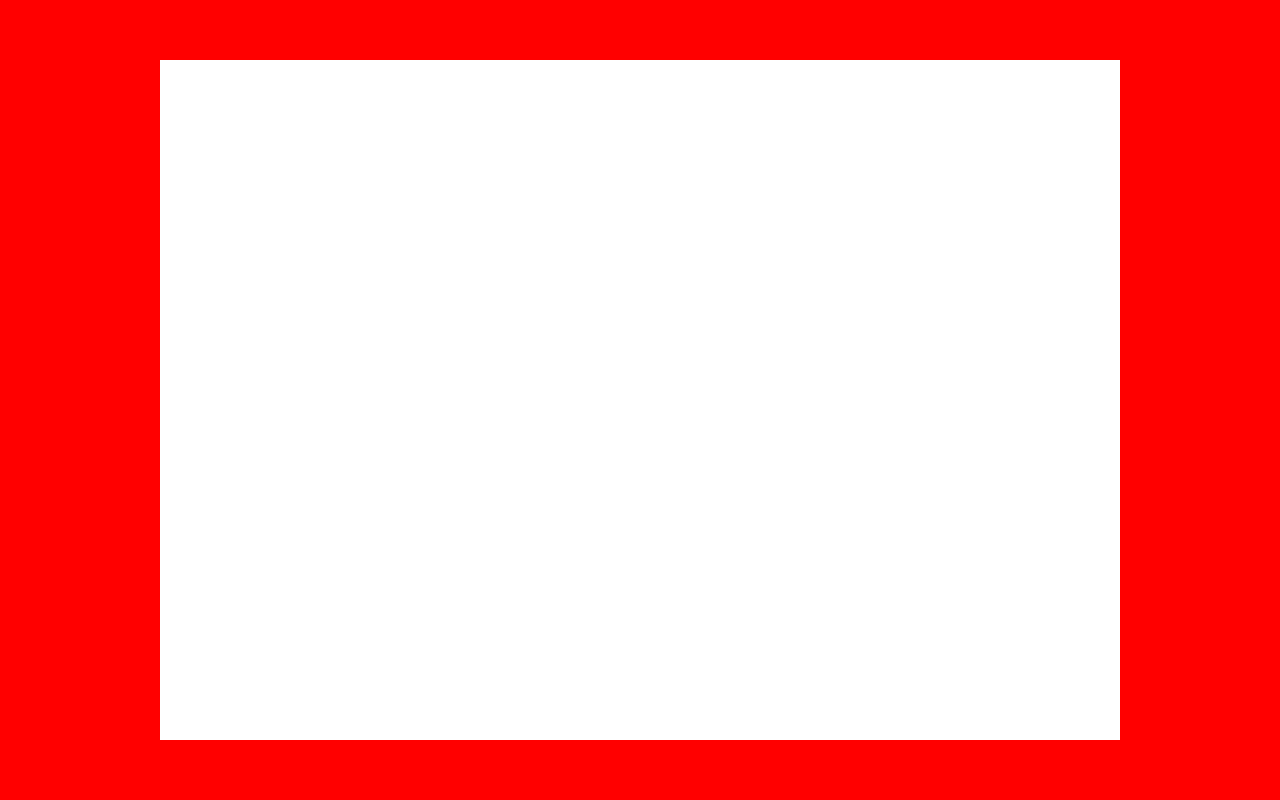
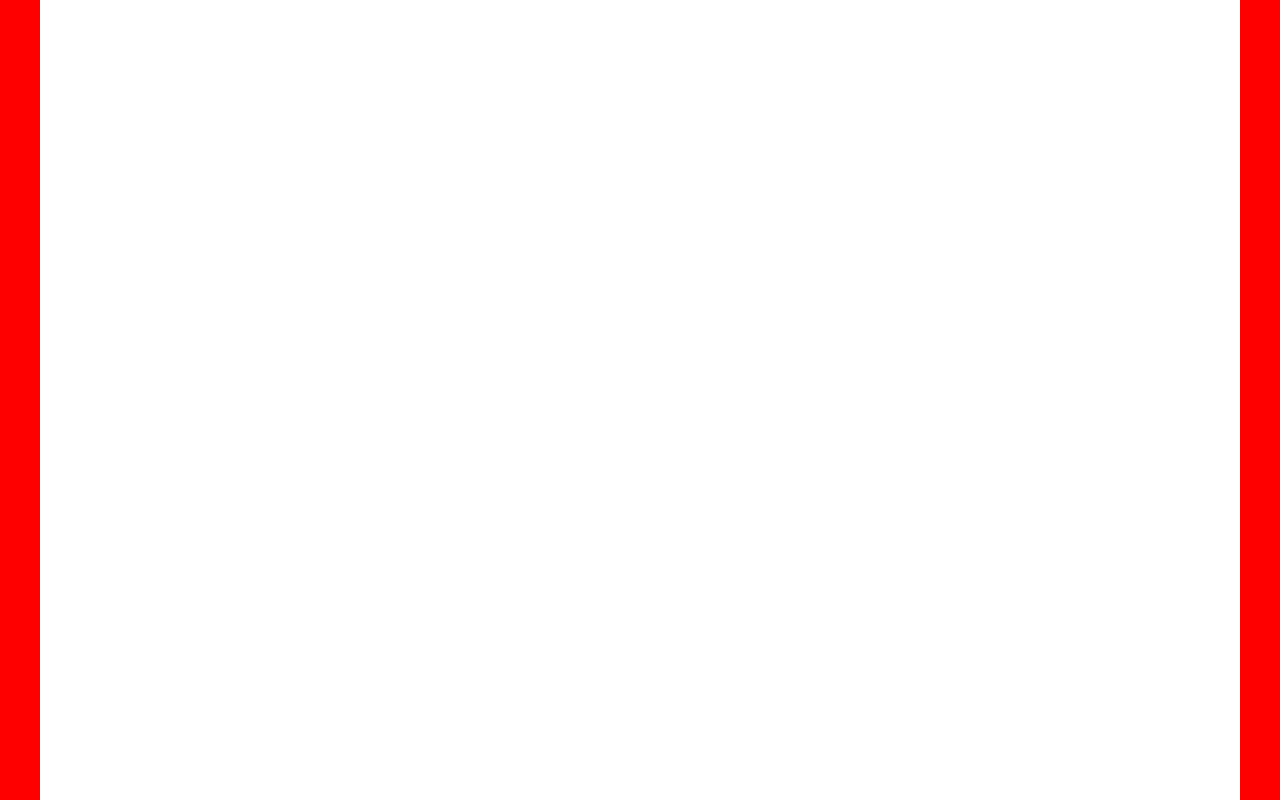
Before and after one commit to gjjones/tilt-to-sketch, a website: page app/index.html in a window 1280 px wide. Drawn offline with Linux system fonts and the light colour scheme.

Commit message:
New sizing to fill biggest possible dimension on canvas.

```diff
--- a/app/pages/canvas.js
+++ b/app/pages/canvas.js
@@ -16,6 +16,10 @@ $(function () {
 
     initialize: function () {
       this.pen = {x: 0, y: 0};
+
+      this.canvasWidth = 600;
+      this.canvasHeight = 400;
+      this.canvasHtoW = this.canvasHeight / this.canvasWidth;
     },
 
     attachEvents: function () {
@@ -30,9 +34,17 @@ $(function () {
       app.orientation.unbind('update', this.boundOrientationHandler);
     },
 
-    resizeHandler: function (e) {
-      this.$el.height($(window).height());
-      this.$el.width($(window).width());
+    resizeHandler: function () {
+      var screenHtoW = window.innerHeight / window.innerWidth;
+
+      if (this.canvasHtoW > screenHtoW) {
+        this.$canvas.css('height', window.innerHeight + 'px');
+        this.$canvas.css('width', (window.innerHeight / this.canvasHtoW) + 'px');
+      }
+      else {
+        this.$canvas.css('height', (window.innerWidth * this.canvasHtoW) + 'px');
+        this.$canvas.css('width', window.innerWidth + 'px');
+      }
     },
 
     orientationHandler: function (e) {
@@ -45,18 +57,13 @@ $(function () {
       var template = Handlebars.compile(source);
       this.$el.html(template);
 
+      this.$canvas = this.$el.find('canvas');
+      this.$canvas.attr('width', screen.width);
+      this.$canvas.attr('height', screen.height);
+      this.resizeHandler();
 
-      this.$el.height($(window).height());
-      this.$el.width($(window).width());
-
-      this.$canvas = this.$el.find('canvas');
-      this.$canvas.width(Math.round(this.$el.width() * 0.75));
-      this.$canvas.height(Math.round(this.$el.height() * 0.85));
-      this.$canvas.attr('width', this.$canvas.css('width'));
-      this.$canvas.attr('height', this.$canvas.css('height'));
-
-      var canvasWidth = this.$canvas.css('width').match(/\d+/)[0]|0;
-      var canvasHeight = this.$canvas.css('height').match(/\d+/)[0]|0;
+      var canvasWidth = parseInt(this.$canvas.attr('width'));
+      var canvasHeight = parseInt(this.$canvas.attr('height'));
       this.ctx = this.$canvas[0].getContext('2d');
       this.ctx.fillStyle="white";
       this.ctx.fillRect(0, 0, canvasWidth, canvasHeight);
--- a/app/styles/styles.css
+++ b/app/styles/styles.css
@@ -9,7 +9,8 @@ body {
 }
 
 .page--canvas {
-  margin: 0 auto;
+  width: 100%;
+  height: 100%;
   background: #f00;
 }
 
```
